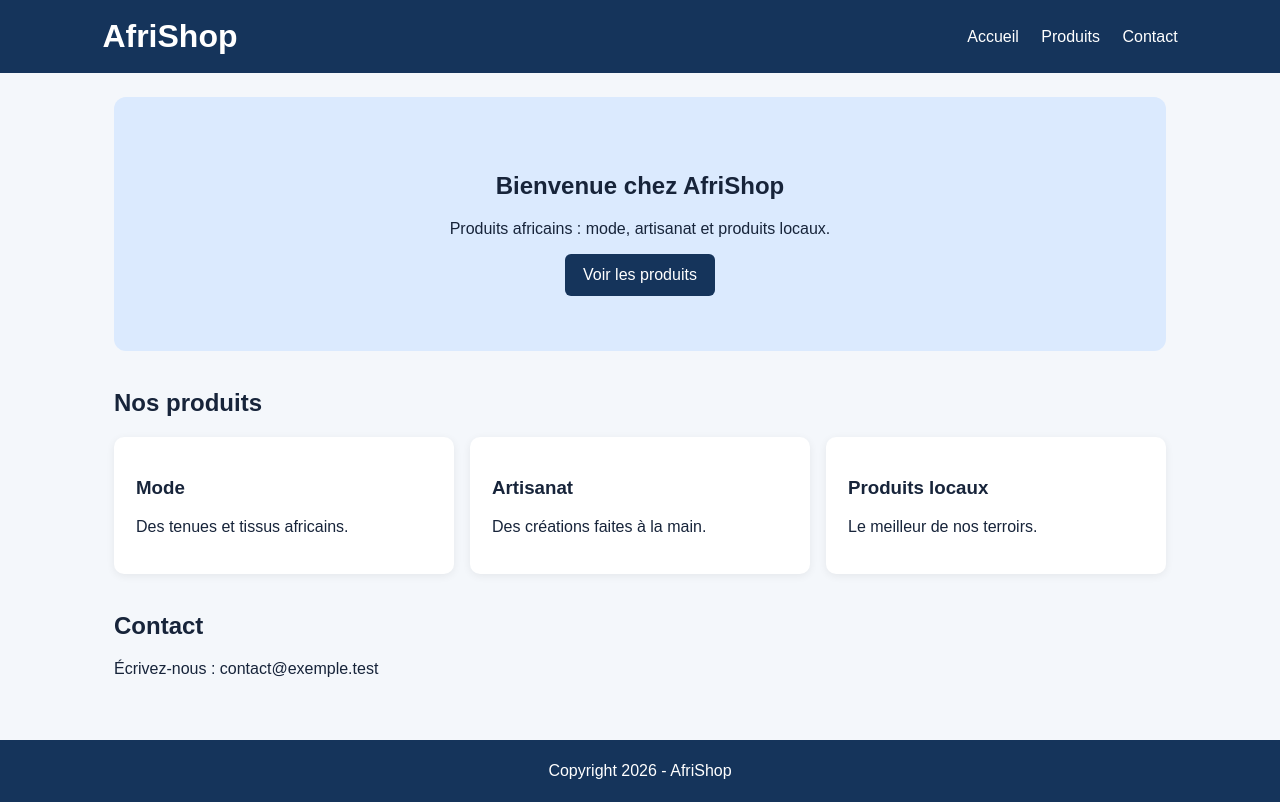
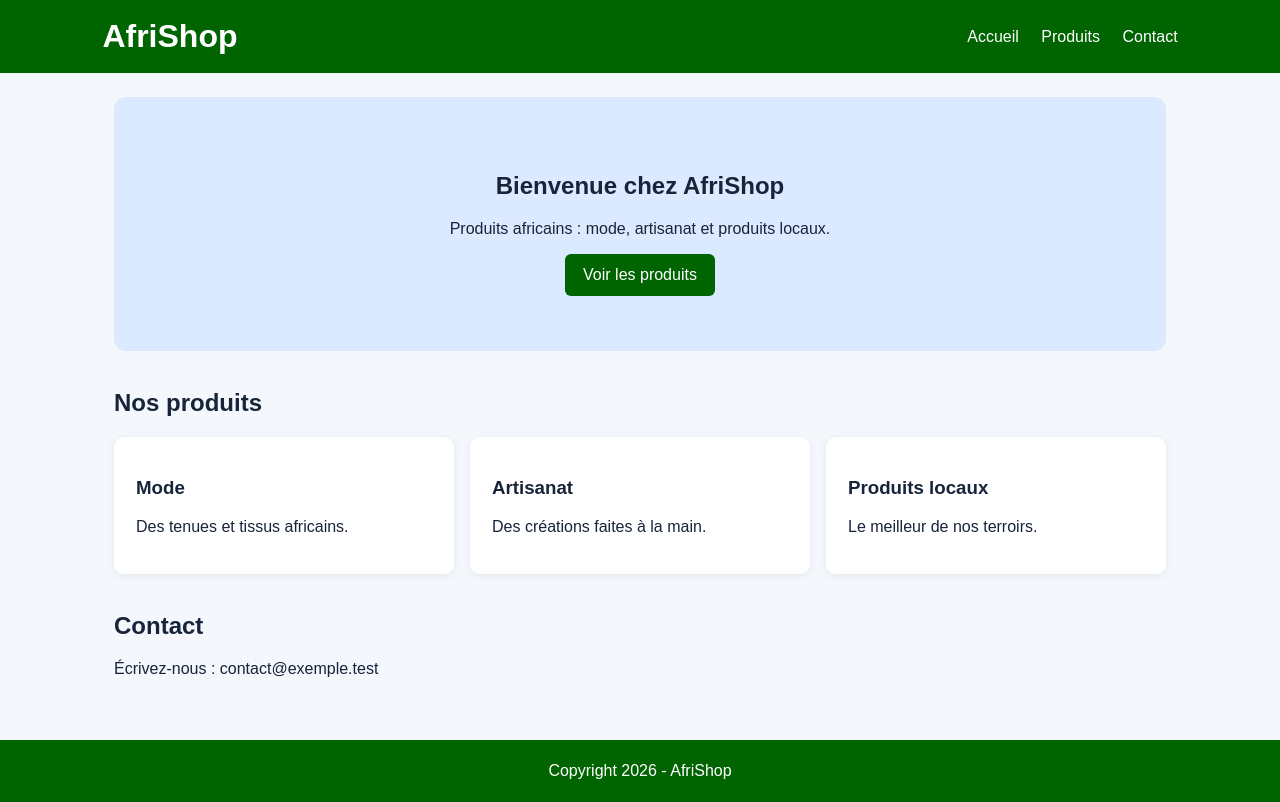
Before and after one commit to nzouapet/site, a plain HTML site: page index.html in a window 1280 px wide. Drawn offline with Linux system fonts and the light colour scheme.

Commit message:
style: adopter la couleur verte AfriShop

```diff
--- a/style.css
+++ b/style.css
@@ -1,7 +1,7 @@
 * { box-sizing: border-box; }
 body { margin: 0; font-family: Arial, sans-serif; color: #17243a;
 background: #f4f7fb; }
-header { background: #15345b; color: white; padding: 18px 8%;
+header { background: darkgreen; color: white; padding: 18px 8%;
 display: flex; justify-content: space-between; align-items:
 center; flex-wrap: wrap; }
 header h1 { margin: 0; } nav a { color: white; text-decoration:
@@ -9,13 +9,13 @@ none; margin-left: 18px; }
 main { max-width: 1100px; margin: auto; padding: 24px; }
 .hero { background: #dbeafe; padding: 55px 25px; border-radius:
 12px; text-align: center; }
-.btn { display: inline-block; background: #15345b; color: white;
+.btn { display: inline-block; background: darkgreen; color: white;
 padding: 12px 18px; text-decoration: none; border-radius: 6px; }
 section { margin-bottom: 38px; } .cards { display: flex; gap:
 16px; flex-wrap: wrap; }
 article { flex: 1 1 210px; background: white; padding: 22px;
 border-radius: 10px; box-shadow: 0 2px 8px #0001; }
-footer { text-align: center; padding: 22px; background: #15345b;
+footer { text-align: center; padding: 22px; background: darkgreen;
 color: white; }
 @media (max-width: 600px) { header { display: block; } nav a {
 display: inline-block; margin: 12px 12px 0 0; } }
```
